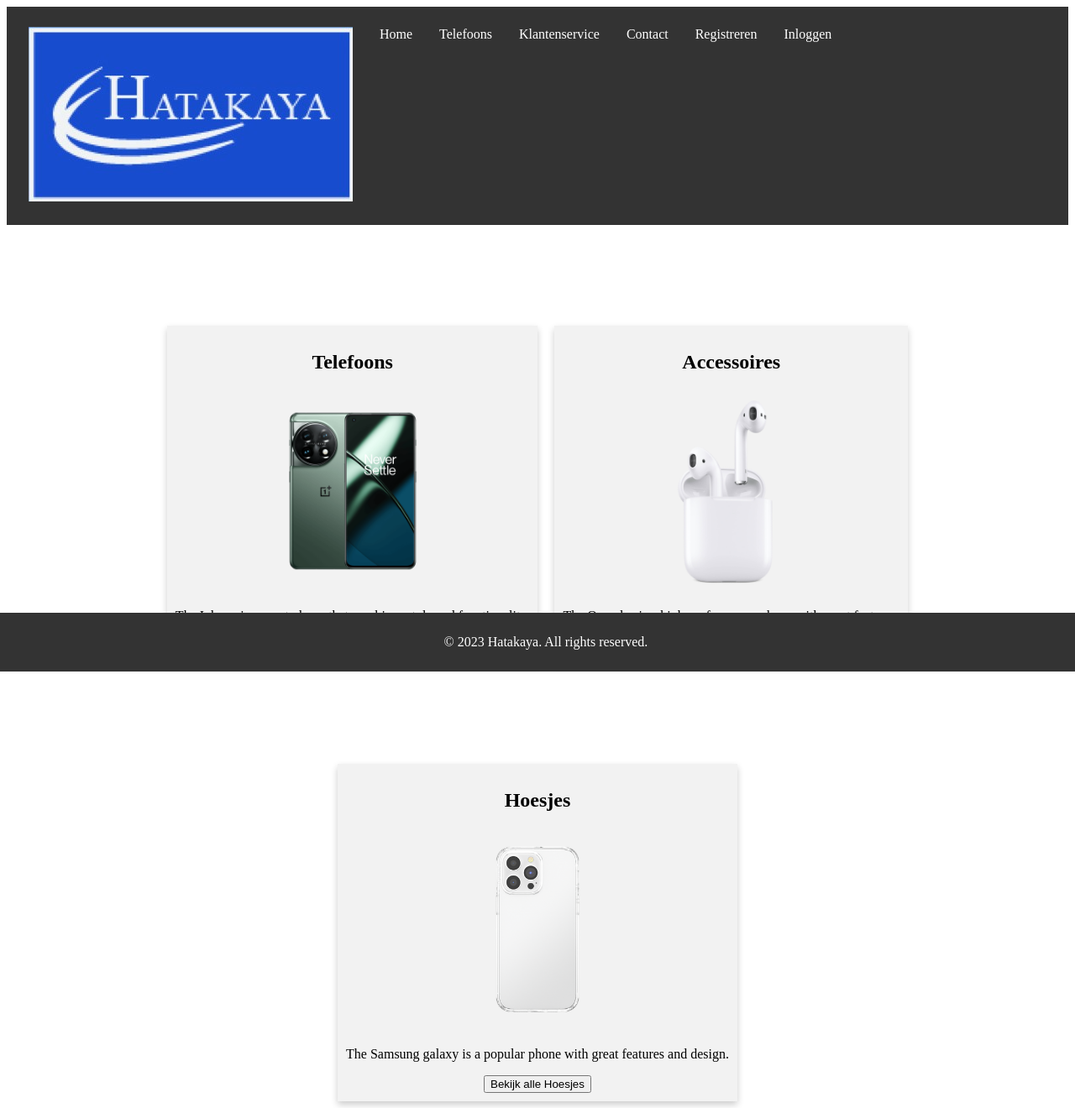
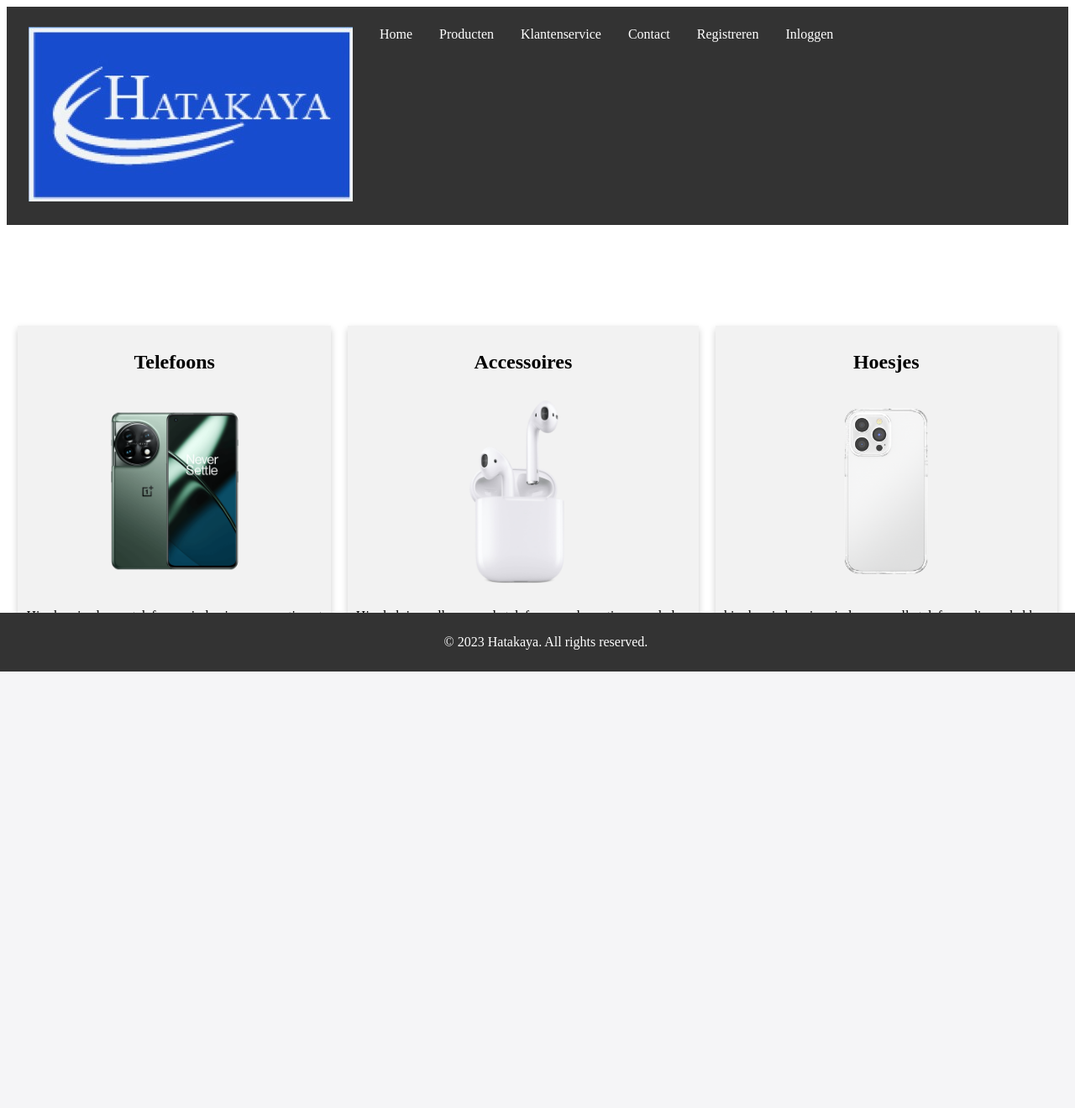
Before and after one commit to LamoKancho/Project_3, a PHP site: page / in a window 1280 px wide. Shown: the whole page at 84% size. After the commit the page ends 800 px from the top, so only its background shows below. Run offline with PHP 8.4, Linux system fonts and the light colour scheme.

Commit message:
wat aanpassingen

```diff
--- /dev/null
+++ b/accessoires.php
@@ -0,0 +1 @@
+<?php include "menu.php"; ?>
--- /dev/null
+++ b/hoesjes.php
@@ -0,0 +1 @@
+<?php include "menu.php"; ?>
--- a/index.php
+++ b/index.php
@@ -12,22 +12,22 @@
 
 		<section class="product">
 			<h2>Telefoons</h2>
-			<a href="Tel_Iphone.php"><img class="homeimg" src="img/Oneplus.jpg"></a>
-			<p>The Iphone is a great phone that combines style and functionality.</p>
+			<a href="telefoons.php"><img class="homeimg" src="img/Oneplus.jpg"></a>
+			<p>Hier kun je al onze telefoons vinden in ons assortiment</p>
 			<button>Bekijk alle Telefoons</button>
 		</section>
 
 		<section class="product">
 			<h2>Accessoires</h2>
-			<a href="Tel_Oneplus.php"><img class="homeimg" src="img/Airpods.jpg"></a>
-			<p>The One plus is a high-performance phone with great features.</p>
+			<a href="accessoires.php"><img class="homeimg" src="img/Airpods.jpg"></a>
+			<p>Hier heb je spullen voor de telefoons zoals oortjes en opladers</p>
 			<button>Bekijk alle Accessoires</button>
 		</section>
 
 		<section class="product">
 			<h2>Hoesjes</h2>
-			<a href="Tel_Samsung.php"><img class="homeimg" src="img/Hoesjes.jpg"></a>
-			<p>The Samsung galaxy is a popular phone with great features and design.</p>
+			<a href="hoesjes.php"><img class="homeimg" src="img/Hoesjes.jpg"></a>
+			<p>hier kun je hoesjes vinden voor alle telefoons die we hebben</p>
 			<button>Bekijk alle Hoesjes</button>
 		</section>
 	</main>
--- a/login.php
+++ b/login.php
@@ -54,7 +54,7 @@
 </head>
 <body>
 	<h1>Inloggen</h1>
-	<?php if (isset($error_message)) { echo "<p style='color: red;'>$error_message</p>"; } ?>
+	<?php if (isset($error_message)) { echo "<p style='color: red; text-align: center;'>$error_message</p>"; } ?>
 	<form method="POST" action="<?php echo htmlspecialchars($_SERVER["PHP_SELF"]); ?>">
 		<label for="username">Gebruikersnaam:</label>
 		<input type="text" id="username" name="username" required><br>
--- a/menu.css
+++ b/menu.css
@@ -13,6 +13,7 @@
 
 nav li {
     float: left;
+    position: relative;
 }
 
 nav li a {
@@ -26,9 +27,31 @@
 nav li a:hover {
     background-color: #111;
 }
-#usernamemenu :hover{
+
+nav ul ul {
+    display: none;
+    position: absolute;
+    top: 100%;
+    left: 0;
+    background-color: #f9f9f9;
+    padding: 0;
+}
+
+nav ul ul li {
+    float: none;
+}
+
+nav ul ul li a {
+    display: block;
+    color: #333;
+    padding: 8px 16px;
     text-decoration: none;
 }
-footer{
-	padding: 10px;
+
+nav ul ul li a:hover {
+    background-color: #ddd;
 }
+
+nav li:hover > ul {
+    display: inherit;
+}
--- a/menu.php
+++ b/menu.php
@@ -8,7 +8,13 @@
     <ul>
         <li><a href="index.php"><img src="hatakayalogo.jpg" alt=""></a></li>
         <li><a href="index.php">Home</a></li>
+        <li><a href="#">Producten</a>
+            <ul>
                 <li><a href="telefoons.php">Telefoons</a></li>
+                <li><a href="accessoires.php">Accessoires</a></li>
+                <li><a href="hoesjes.php">Hoesjes</a></li>
+            </ul>
+        </li>
         <li><a href="klantenservice.php">Klantenservice</a></li>
         <li><a href="contact.php">Contact</a></li>
 				<?php
@@ -30,6 +36,7 @@
 
     </ul>
 </nav>
+
 	</header>
 </body>
 <footer>
```
Lines whose indentation alone changed are shown as unchanged.
